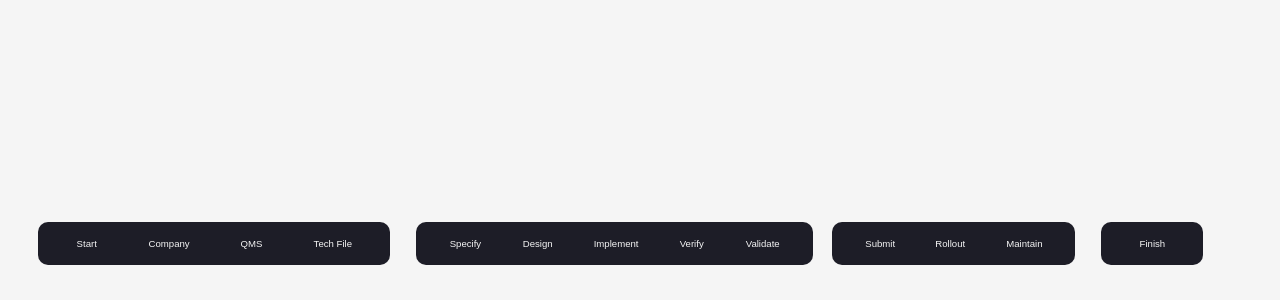
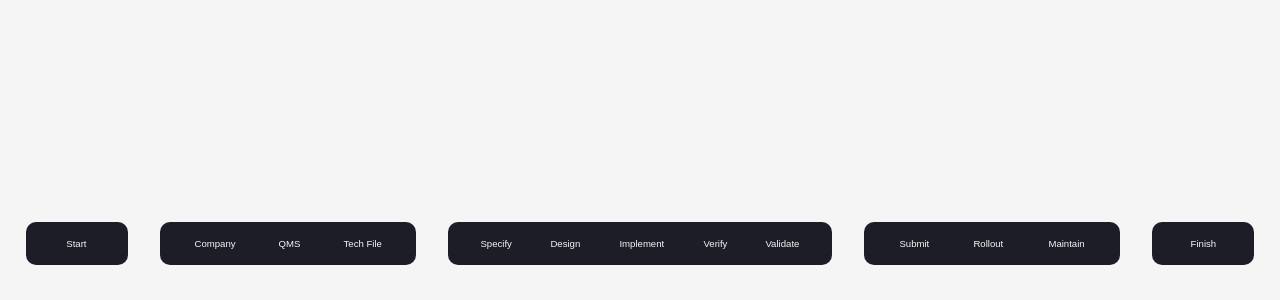
Before and after one commit to BrandonDav117/SoftwareLifecycle, a plain HTML site: page index.html in a window 1280 px wide. Shown: the part 516-816 px from the top of the page. Drawn offline with Linux system fonts and the light colour scheme.

Commit message:
Fixed Highlighting

```diff
--- a/index.html
+++ b/index.html
@@ -108,11 +108,12 @@
           <a id="title"> Finish </a>
           <div class="subCategoryPart">  <a id="sub-heading2"> Sale </a> </div>
           <div class="subCategoryPart">  <a id="sub-heading2"> Takeover </a> </div>
-          <div class="subCategoryPart">  <a id="sub-heading2"> Close </a> </div>
+          <div class="subCategoryPart">  <a id="sub-heading2"> Finish </a> </div>
+          <div class= "end-spacer"> </div>
         </div>
       </div>
 
-      <div class= "end-spacer"> </div>
+
 
       <div class="rightDisplay">
           <a id="title"> Start </a>
@@ -130,11 +131,16 @@
   <!-- First Menu -->
 
   <menu class="menu" id="menu1">
-    <button class="menu__item active" style="--bgColorItem: #00b4d8;" >
+    <button class="menu__item active" style="--bgColorItem: black;" >
       <a class="text"> Start </a>
     </button>
+    <div class="menu__border"></div>
+  </menu>
 
-    <button class="menu__item" style="--bgColorItem: #0390b7;">
+  <!-- Second Menu -->
+
+  <menu class="menu" id="menu2">
+    <button class="menu__item active" style="--bgColorItem: #0390b7;">
       <a class="text"> Company </a>
     </button>
     <button class="menu__item" style="--bgColorItem: #0a7394;" >
@@ -144,12 +150,11 @@
         <a class="text"> Tech File </a>
     </button>
     <div class="menu__border"></div>
-
   </menu>
 
-  <!-- Second Menu -->
+  <!-- Third Menu -->
 
-    <menu class="menu" id="menu2">
+    <menu class="menu" id="menu3">
         <button class="menu__item active" style="--bgColorItem: #8f58fa;">
           <a class="text"> Specify </a>
         </button>
@@ -168,9 +173,9 @@
         <div class="menu__border"></div>
     </menu>
 
-        <!-- Third Menu -->
+  <!-- Fourth Menu -->
 
-    <menu class="menu" id="menu3">
+    <menu class="menu" id="menu4">
         <button class="menu__item active" style="--bgColorItem: #dc2252;">
           <a class="text"> Submit </a>
         </button>
@@ -183,14 +188,14 @@
         <div class="menu__border"></div>
     </menu>
 
-          <!-- Fourth Menu -->
+  <!-- Fifth Menu -->
 
-    <menu class="menu" id="menu4">
+    <menu class="menu" id="menu5">
           <button class="menu__item active" style="--bgColorItem: black;">
             <a class="text"> Finish </a>
           </button>
           <div class="menu__border"></div>
-      </menu>
+    </menu>
 
       <div class="svg-container">
         <svg viewBox="0 0 202.9 45.5" >
--- a/script.js
+++ b/script.js
@@ -1,13 +1,14 @@
 "use strict";
 
 const body = document.body;
-const bgColorsBody = ["#00b4d8", "#0390b7", "#0a7394", "#0a7394", "#8f58fa", "#8235f2", "#7323de", "#601dba", "501a98", "#dc2252", "#c9184a", "9b1640", "black"];
+const bgColorsBody = ["black", "#0390b7", "#0a7394", "#0a7394", "#8f58fa", "#8235f2", "#7323de", "#601dba", "#501a98", "#dc2252", "#c9184a", "#9b1640", "black"];
 
 const menus = [
   document.querySelector("#menu1"),
   document.querySelector("#menu2"),
   document.querySelector("#menu3"),
-  document.querySelector("#menu4")
+  document.querySelector("#menu4"),
+  document.querySelector("#menu5")
 ];
 
 const rightDisplay = document.querySelector(".rightDisplay");
@@ -19,24 +20,26 @@ let menuBorders = menus.map(menu => menu.querySelector(".menu__border"));
 const rightDisplayContent = {
   menu1: [
     { title: "Start", heading: "", subHeading: "Welcome to our interactive guide to the development lifecycle for creating a software medical device.", description: "" },
+  ],
+  menu2: [
     { title: "Company", heading: "Organize", subHeading: "Set up your company structure and ensure regulatory compliance.", description: "Establish a legal company structure and define the roles and responsibilities for the team." },
     { title: "QMS", heading: "Quality Management System", subHeading: "Implement a quality management system for regulatory adherence.", description: "Ensure that your development and documentation adhere to the relevant standards such as ISO 13485." },
     { title: "Tech File", heading: "Technical File", subHeading: "Prepare documentation to demonstrate compliance.", description: "Compile the necessary technical documentation, including risk assessments, for your medical device." }
   ],
-  menu2: [
+  menu3: [
     { title: "Specify", heading: "Requirements", subHeading: "Define the functional and non-functional requirements.", description: "Clearly specify what your device should do and the conditions it must meet." },
     { title: "Design", heading: "Design Specifications", subHeading: "Develop detailed plans for your device.", description: "Draft the design inputs and outputs, including system architecture and user interface." },
     { title: "Implement", heading: "Development", subHeading: "Turn your design into reality.", description: "Code and build the device, ensuring adherence to design specifications." },
     { title: "Verify", heading: "Verification", subHeading: "Check the implementation against the design.", description: "Conduct verification activities to ensure the product meets design specifications." },
     { title: "Validate", heading: "Validation", subHeading: "Ensure the device meets user needs.", description: "Perform validation to confirm the product satisfies the intended use." }
   ],
-  menu3: [
+  menu4: [
     { title: "Submit", heading: "Regulatory Submission", subHeading: "Prepare and submit your regulatory application.", description: "Compile the submission package and send it to the relevant regulatory authority." },
     { title: "Rollout", heading: "Product Launch", subHeading: "Introduce your device to the market.", description: "Plan and execute the marketing and distribution strategy." },
-    { title: "Maintain", heading: "Post-Market Surveillance", subHeading: "Monitor and maintain your product.", description: "Collect feedback, monitor performance, and handle any issues that arise post-launch." }
+    { title: "Maintain", heading: "Post-Market Surveillance", subHeading: "Monitor and maintain your product.", description: "Collect feedback, monitor performance, and handle any issues that arise post-launch." },
   ],
-  menu4: [
-    { title: "Finish", heading: "Project Completion", subHeading: "Wrap up and reflect on the project.", description: "Conduct a final review, archive documentation, and identify lessons learned for future projects." }
+  menu5: [
+    { title: "Finish", heading: "Project Completion", subHeading: "Wrap up and reflect on the project.", description: "Conduct a final review, archive documentation, and identify lessons learned for future projects." },
   ]
 };
 
--- a/styles.css
+++ b/styles.css
@@ -30,31 +30,31 @@ body{
 #menu1 {
     margin: 10;
     display: flex;
-    width: 27.5vw; /* Adjusted width to fit on the left */
+    width: 8vw; /* Adjusted width to fit on the left */
     font-size: 1.2rem;
     padding-top: 5px;
     padding-left: 1vw;
     padding-right: 1vw;
     position: fixed;
     bottom: 0;
-    left: 3%; /* Align to the left side */
+    left: 2%; /* Align to the left side */
     align-items: center;
     justify-content: center;
     background-color: var(--bgColorMenu);
     border-radius: 10px;
 }
 
-#menu2 {
+ #menu2 {
     margin: 10;
     display: flex;
-    width: 31vw; /* Adjusted width to fit on the left */
+    width: 20vw;
     font-size: 1.2rem;
     padding-top: 5px;
     padding-left: 1vw;
     padding-right: 1vw;
     position: fixed;
     bottom: 0;
-    left: 32.5%; /* Center horizontally */
+    left: 12.5%;
     align-items: center;
     justify-content: center;
     background-color: var(--bgColorMenu);
@@ -64,14 +64,14 @@ body{
 #menu3 {
     margin: 10;
     display: flex;
-    width: 19vw; /* Adjusted width to fit on the left */
+    width: 30vw;
     font-size: 1.2rem;
     padding-top: 5px;
     padding-left: 1vw;
     padding-right: 1vw;
     position: fixed;
     bottom: 0;
-    left: 65%; /* Center horizontally */
+    left: 35%;
     align-items: center;
     justify-content: center;
     background-color: var(--bgColorMenu);
@@ -81,14 +81,31 @@ body{
 #menu4 {
     margin: 10;
     display: flex;
-    width: 8vw; /* Adjusted width to fit on the left */
+    width: 20vw;
     font-size: 1.2rem;
     padding-top: 5px;
     padding-left: 1vw;
     padding-right: 1vw;
     position: fixed;
     bottom: 0;
-    left: 86%; /* Center horizontally */
+    left: 67.5%;
+    align-items: center;
+    justify-content: center;
+    background-color: var(--bgColorMenu);
+    border-radius: 10px;
+}
+
+#menu5 {
+    margin: 10;
+    display: flex;
+    width: 8vw;
+    font-size: 1.2rem;
+    padding-top: 5px;
+    padding-left: 1vw;
+    padding-right: 1vw;
+    position: fixed;
+    bottom: 0;
+    left: 90%;
     align-items: center;
     justify-content: center;
     background-color: var(--bgColorMenu);
@@ -163,7 +180,6 @@ body{
     display: none;
     opacity: 0;
 }
-
 
 /* Fade-in animation */
 @keyframes fadeIn {
@@ -301,7 +317,7 @@ body{
 
 .end-spacer {
     flex-shrink: 0;
-    width: 50vw;
+    width: 70vw;
     height: 1px;
   }
 
```
